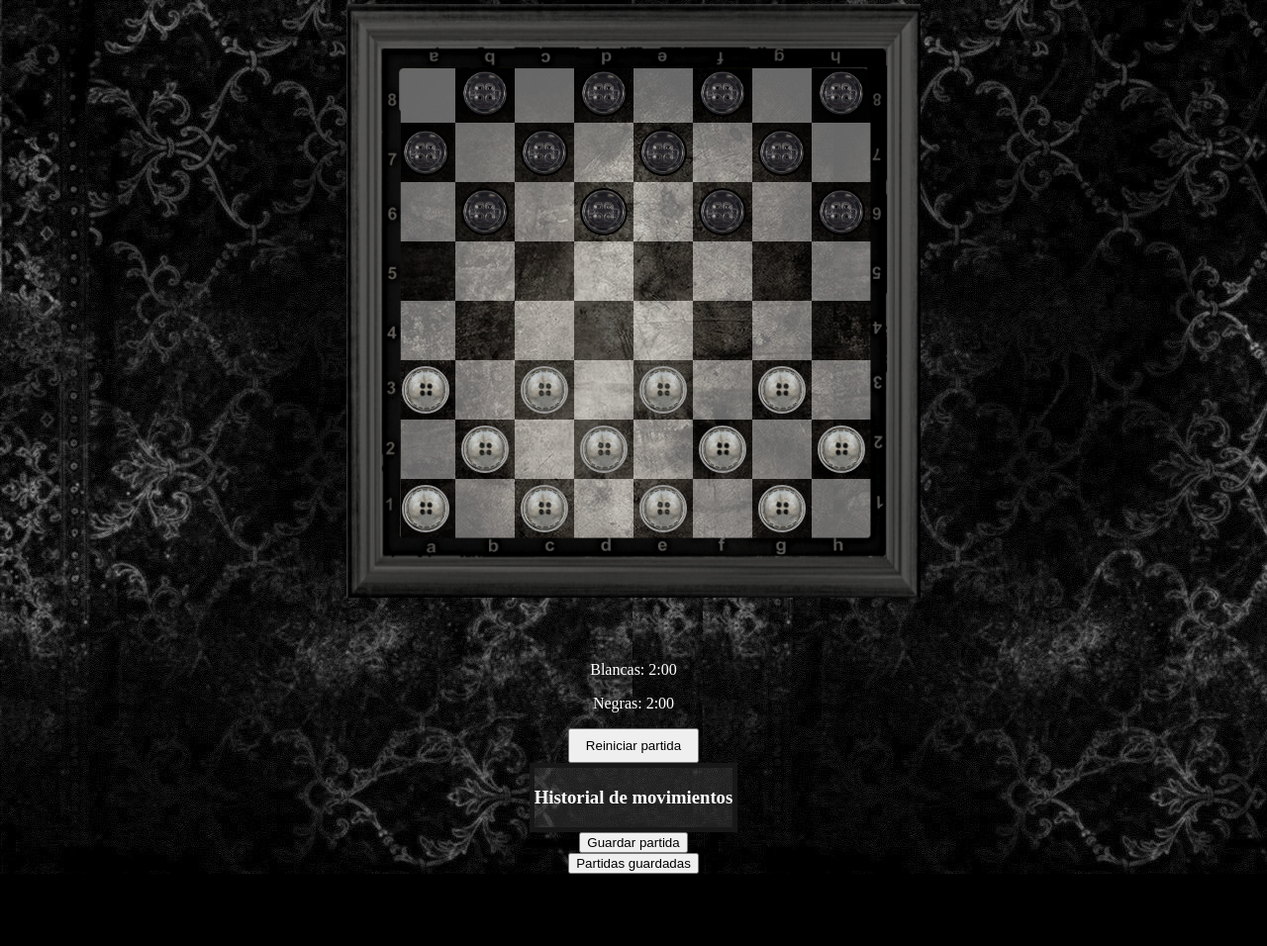
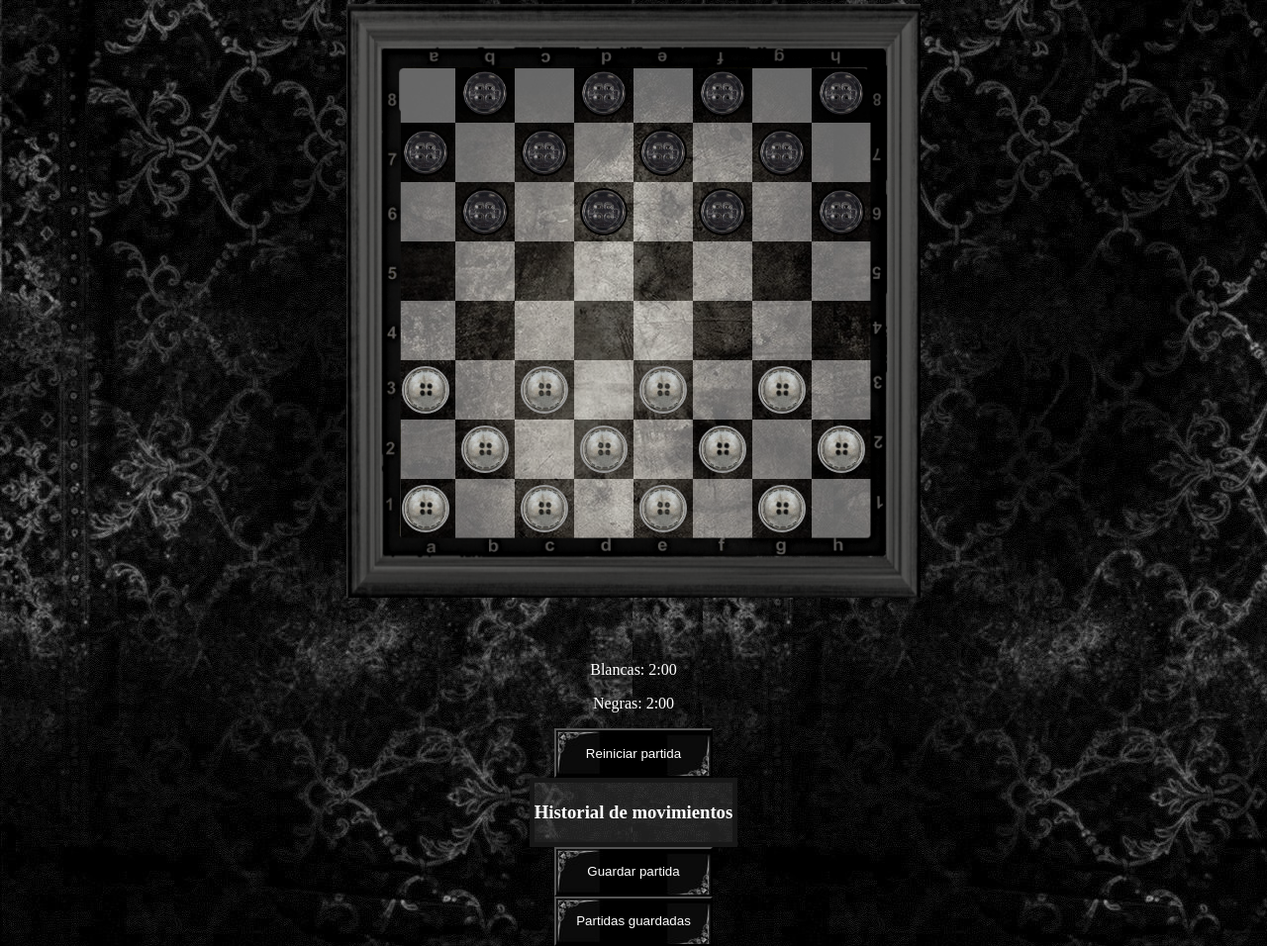
Before and after one commit to viv1ca/Juego_Damas, a plain HTML site: page index.html in a window 1280 px wide. Shown: the whole page at 99% size. Before the commit the page ends 883 px from the top, so only its background shows below. Drawn offline with Linux system fonts and the light colour scheme.

Commit message:
Mejorar estilo de botones

```diff
--- a/style.css
+++ b/style.css
@@ -10,6 +10,15 @@
   display: flex;
   align-items: center;
   justify-content: center;
+}
+button
+{
+  background-image: url(imagenes/botones.jpg) ;
+  background-color: #999;
+  color: #ffffff;
+  background-size: cover;
+  width: 160px;
+  height: 50px;
 }
 
 .marco {
```
